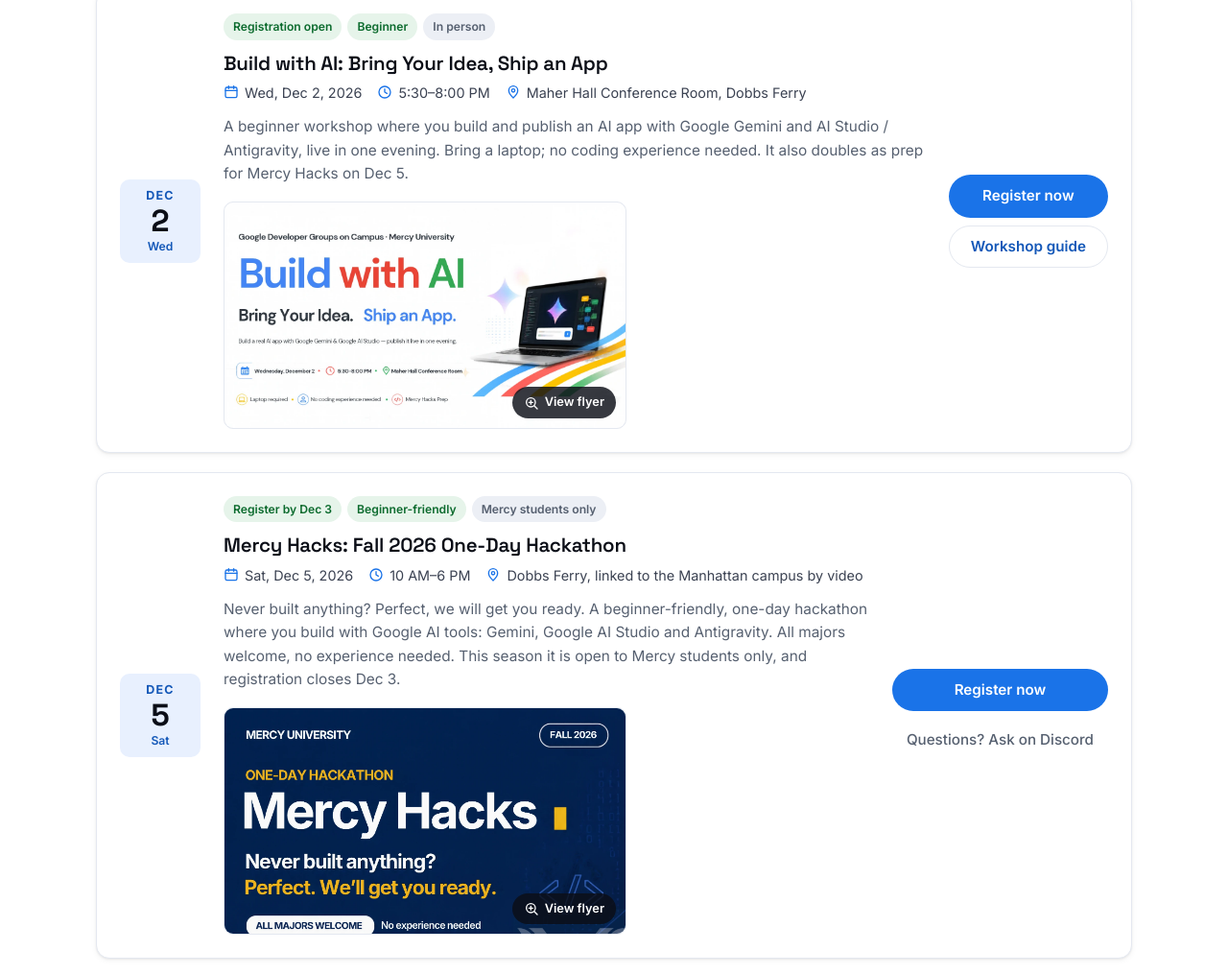
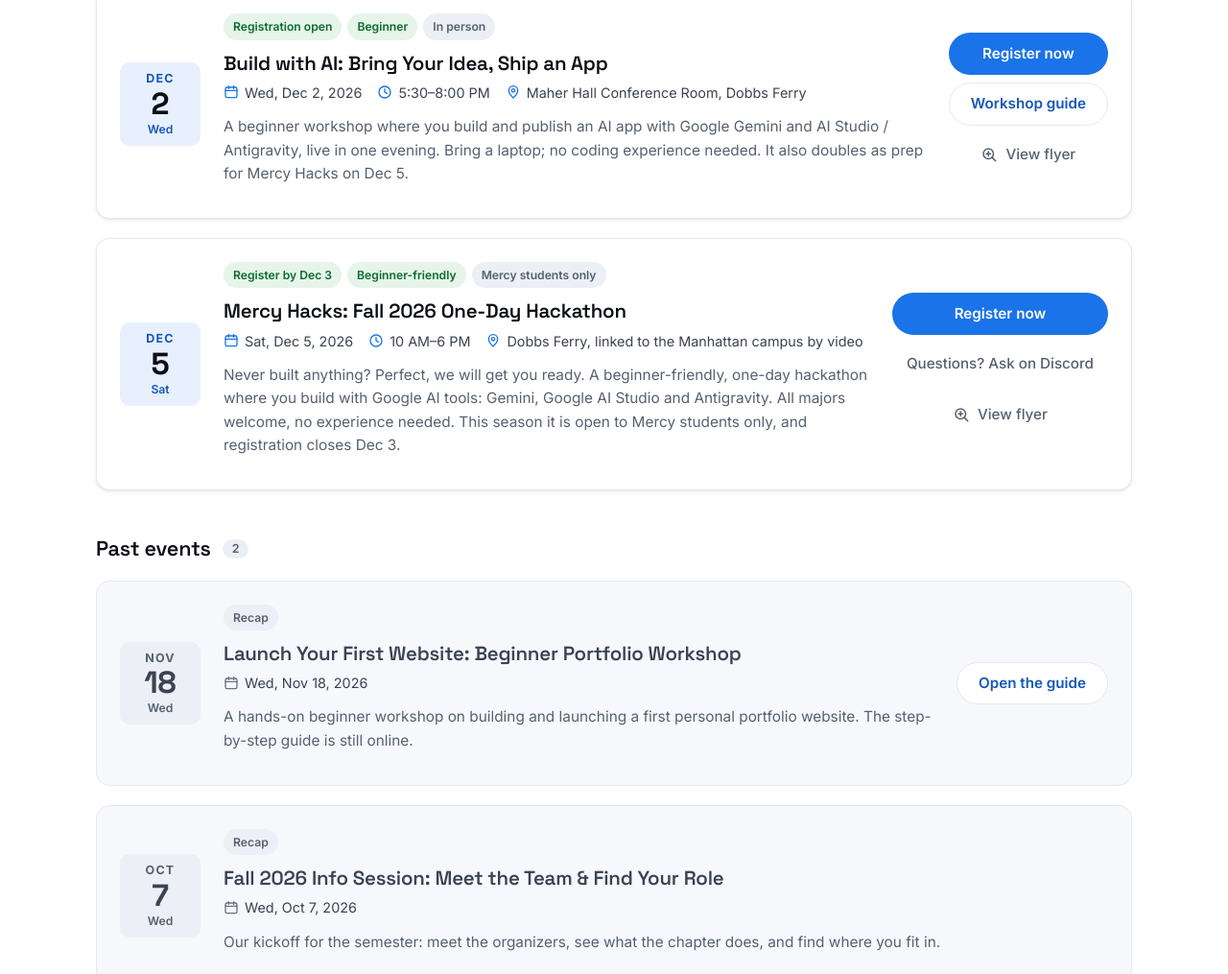
Before and after one commit to gdgmercy/gdgmercy.github.io, a plain HTML site: page events.html in a window 1280 px wide. Shown: the part 511-1526 px from the top of the page at 96% size. Drawn offline with Linux system fonts and the light colour scheme.

Commit message:
Replace event flyer thumbnails with View flyer buttons
Add Mercy Hacks and Build with AI flyers behind a lightbox, add the Dec 3
registration deadline, and link both events to their Google Forms.

```diff
--- a/css/site.css
+++ b/css/site.css
@@ -292,11 +292,3 @@ img{max-width:100%}
 .btn.is-off:active{transform:none}
 @media(min-width:1001px){.channel[data-wide]{grid-column:span 2}}
 @media(min-width:641px) and (max-width:1000px){.channel[data-wide]{grid-column:span 2}}
-
-/* event flyers */
-.flyer{position:relative; display:block; max-width:420px; margin-top:var(--s-4); border-radius:var(--radius-sm); overflow:hidden; border:1px solid var(--line); background:var(--surface-2)}
-.flyer img{display:block; width:100%; height:auto; aspect-ratio:16/9; object-fit:cover; transition:transform .35s var(--ease)}
-.flyer:hover{text-decoration:none}
-.flyer:hover img{transform:scale(1.03)}
-.flyer-hint{position:absolute; right:10px; bottom:10px; display:inline-flex; align-items:center; gap:6px; padding:6px 12px; border-radius:var(--radius-pill); background:rgba(11,14,23,.82); color:#fff; font-size:.8rem; font-weight:600}
-@media(prefers-reduced-motion:reduce){.flyer:hover img{transform:none}}
--- a/events.html
+++ b/events.html
@@ -91,9 +91,8 @@
     <h3>Build with AI: Bring Your Idea, Ship an App</h3>
     <ul class="meta"><li><svg class="i" aria-hidden="true" focusable="false"><use href="#i-calendar"/></svg><time datetime="2026-12-02">Wed, Dec 2, 2026</time></li><li><svg class="i" aria-hidden="true" focusable="false"><use href="#i-clock"/></svg>5:30–8:00 PM</li><li><svg class="i" aria-hidden="true" focusable="false"><use href="#i-pin"/></svg>Maher Hall Conference Room, Dobbs Ferry</li></ul>
     <p>A beginner workshop where you build and publish an AI app with Google Gemini and AI Studio / Antigravity, live in one evening. Bring a laptop; no coding experience needed. It also doubles as prep for Mercy Hacks on Dec 5.</p>
-    <a class="flyer" href="assets/events/build-with-ai-flyer.webp" data-lightbox data-caption="Build with AI: Bring Your Idea, Ship an App flyer"><img src="assets/events/build-with-ai-flyer.webp" width="1300" height="780" loading="lazy" style="object-position:top left" alt="Flyer for Build with AI: Bring Your Idea, Ship an App, on Wednesday Dec 2, 5:30 to 8:00 PM, in the Maher Hall Conference Room. Laptop required, no coding experience needed."><span class="flyer-hint"><svg class="i" aria-hidden="true" focusable="false"><use href="#i-zoom"/></svg>View flyer</span></a>
   </div>
-  <div class="ev-actions"><a class="btn primary" href="https://docs.google.com/forms/d/e/1FAIpQLSf4bMJgmmxpeuRYTfDJgOF1_krM_VFXV0xWE2lnESQZCnvpDA/viewform" target="_blank" rel="noopener">Register now<span class="visually-hidden"> (opens in a new tab)</span></a><a class="btn ghost" href="https://gdgmercy.github.io/workshop2/" target="_blank" rel="noopener">Workshop guide<span class="visually-hidden"> (opens in a new tab)</span></a></div>
+  <div class="ev-actions"><a class="btn primary" href="https://docs.google.com/forms/d/e/1FAIpQLSf4bMJgmmxpeuRYTfDJgOF1_krM_VFXV0xWE2lnESQZCnvpDA/viewform" target="_blank" rel="noopener">Register now<span class="visually-hidden"> (opens in a new tab)</span></a><a class="btn ghost" href="https://gdgmercy.github.io/workshop2/" target="_blank" rel="noopener">Workshop guide<span class="visually-hidden"> (opens in a new tab)</span></a><a class="btn quiet" href="assets/events/build-with-ai-flyer.webp" data-lightbox data-caption="Build with AI: Bring Your Idea, Ship an App flyer" data-alt="Flyer for Build with AI: Bring Your Idea, Ship an App, on Wednesday Dec 2, 5:30 to 8:00 PM, in the Maher Hall Conference Room. Laptop required, no coding experience needed."><svg class="i" aria-hidden="true" focusable="false"><use href="#i-zoom"/></svg>View flyer</a></div>
 </li>
 <li class="event">
   <div class="date-blk" aria-hidden="true"><span class="m">Dec</span><span class="d">5</span><span class="w">Sat</span></div>
@@ -102,9 +101,8 @@
     <h3>Mercy Hacks: Fall 2026 One-Day Hackathon</h3>
     <ul class="meta"><li><svg class="i" aria-hidden="true" focusable="false"><use href="#i-calendar"/></svg><time datetime="2026-12-05">Sat, Dec 5, 2026</time></li><li><svg class="i" aria-hidden="true" focusable="false"><use href="#i-clock"/></svg>10 AM–6 PM</li><li><svg class="i" aria-hidden="true" focusable="false"><use href="#i-pin"/></svg>Dobbs Ferry, linked to the Manhattan campus by video</li></ul>
     <p>Never built anything? Perfect, we will get you ready. A beginner-friendly, one-day hackathon where you build with Google AI tools: Gemini, Google AI Studio and Antigravity. All majors welcome, no experience needed. This season it is open to Mercy students only, and registration closes Dec 3.</p>
-    <a class="flyer" href="assets/events/mercy-hacks-flyer.webp" data-lightbox data-caption="Mercy Hacks: Fall 2026 One-Day Hackathon flyer"><img src="assets/events/mercy-hacks-flyer.webp" width="1545" height="1999" loading="lazy" style="object-position:top" alt="Flyer for Mercy Hacks, a one-day hackathon on Saturday Dec 5, 10 AM to 6 PM, at the Dobbs Ferry campus. All majors welcome, no experience needed. Register by Dec 3."><span class="flyer-hint"><svg class="i" aria-hidden="true" focusable="false"><use href="#i-zoom"/></svg>View flyer</span></a>
   </div>
-  <div class="ev-actions"><a class="btn primary" href="https://forms.gle/2TFHxe2uCg7HN2do7" target="_blank" rel="noopener">Register now<span class="visually-hidden"> (opens in a new tab)</span></a><a class="btn quiet" href="https://discord.gg/bWHS7KfQe6" target="_blank" rel="noopener">Questions? Ask on Discord<span class="visually-hidden"> (opens in a new tab)</span></a></div>
+  <div class="ev-actions"><a class="btn primary" href="https://forms.gle/2TFHxe2uCg7HN2do7" target="_blank" rel="noopener">Register now<span class="visually-hidden"> (opens in a new tab)</span></a><a class="btn quiet" href="https://discord.gg/bWHS7KfQe6" target="_blank" rel="noopener">Questions? Ask on Discord<span class="visually-hidden"> (opens in a new tab)</span></a><a class="btn quiet" href="assets/events/mercy-hacks-flyer.webp" data-lightbox data-caption="Mercy Hacks: Fall 2026 One-Day Hackathon flyer" data-alt="Flyer for Mercy Hacks, a one-day hackathon on Saturday Dec 5, 10 AM to 6 PM, at the Dobbs Ferry campus. All majors welcome, no experience needed. Register by Dec 3."><svg class="i" aria-hidden="true" focusable="false"><use href="#i-zoom"/></svg>View flyer</a></div>
 </li>
     </ul>
     <h2 class="sub-h" id="pst">Past events <span class="count">2</span></h2>
@@ -116,7 +114,6 @@
     <h3>Launch Your First Website: Beginner Portfolio Workshop</h3>
     <ul class="meta"><li><svg class="i" aria-hidden="true" focusable="false"><use href="#i-calendar"/></svg><time datetime="2026-11-18">Wed, Nov 18, 2026</time></li></ul>
     <p>A hands-on beginner workshop on building and launching a first personal portfolio website. The step-by-step guide is still online.</p>
-
   </div>
   <div class="ev-actions"><a class="btn ghost" href="https://gdgmercy.github.io/workshop1/" target="_blank" rel="noopener">Open the guide<span class="visually-hidden"> (opens in a new tab)</span></a></div>
 </li>
@@ -127,7 +124,6 @@
     <h3>Fall 2026 Info Session: Meet the Team &amp; Find Your Role</h3>
     <ul class="meta"><li><svg class="i" aria-hidden="true" focusable="false"><use href="#i-calendar"/></svg><time datetime="2026-10-07">Wed, Oct 7, 2026</time></li></ul>
     <p>Our kickoff for the semester: meet the organizers, see what the chapter does, and find where you fit in.</p>
-
   </div>
 
 </li>
--- a/js/site.js
+++ b/js/site.js
@@ -71,7 +71,7 @@
       var a = items[idx];
       var thumb = a.querySelector('img');
       img.src = a.getAttribute('href');
-      img.alt = thumb ? thumb.alt : '';
+      img.alt = thumb ? thumb.alt : (a.getAttribute('data-alt') || '');
       cap.innerHTML = '';
       cap.appendChild(document.createTextNode(a.getAttribute('data-caption') || ''));
       var n = document.createElement('small');
```
Also changed, not shown: index.html (+0 -2 lines).
